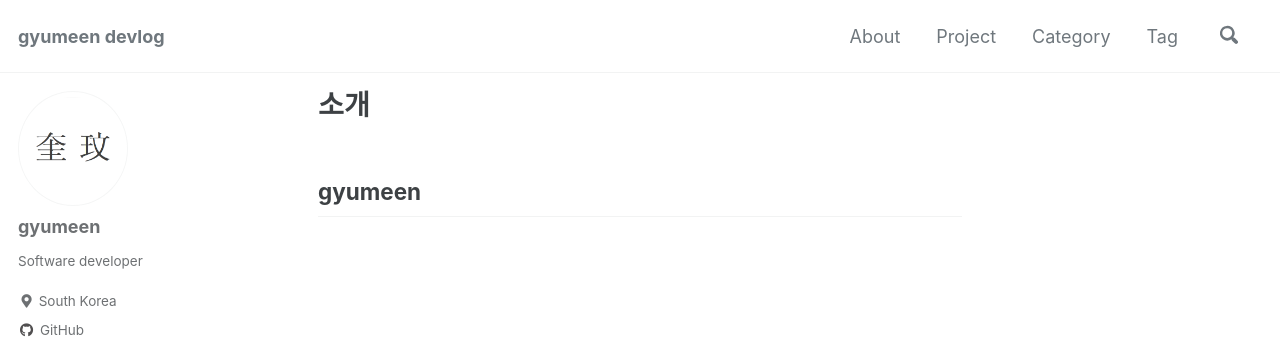
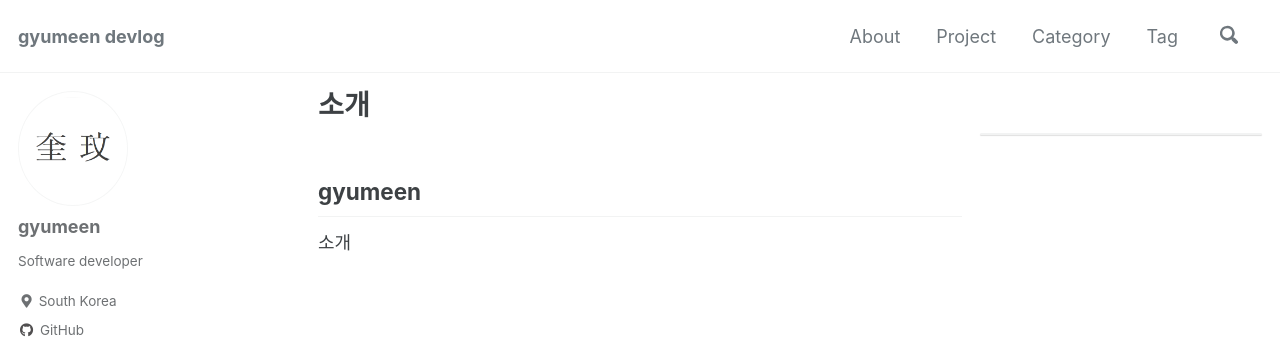
Before and after one commit to gyumeen/gyumeen.github.io, a Jekyll site: the page built from _pages/aboutme.md, in a window 1280 px wide. Shown: the top 340 px of the page. Built offline with Jekyll 4.4.1, drawn with Linux system fonts in a browser that asks for light colours; cached includes are drawn as plain includes.

Commit message:
Update aboutme.md

```diff
--- a/_pages/aboutme.md
+++ b/_pages/aboutme.md
@@ -1,8 +1,12 @@
 ---
 title: "소개"
 permalink: /about/
+toc_ads: true
+toc_sticky: true
 layout: single
 author_profile: true
 ---
 
 ## gyumeen
+
+소개
```
